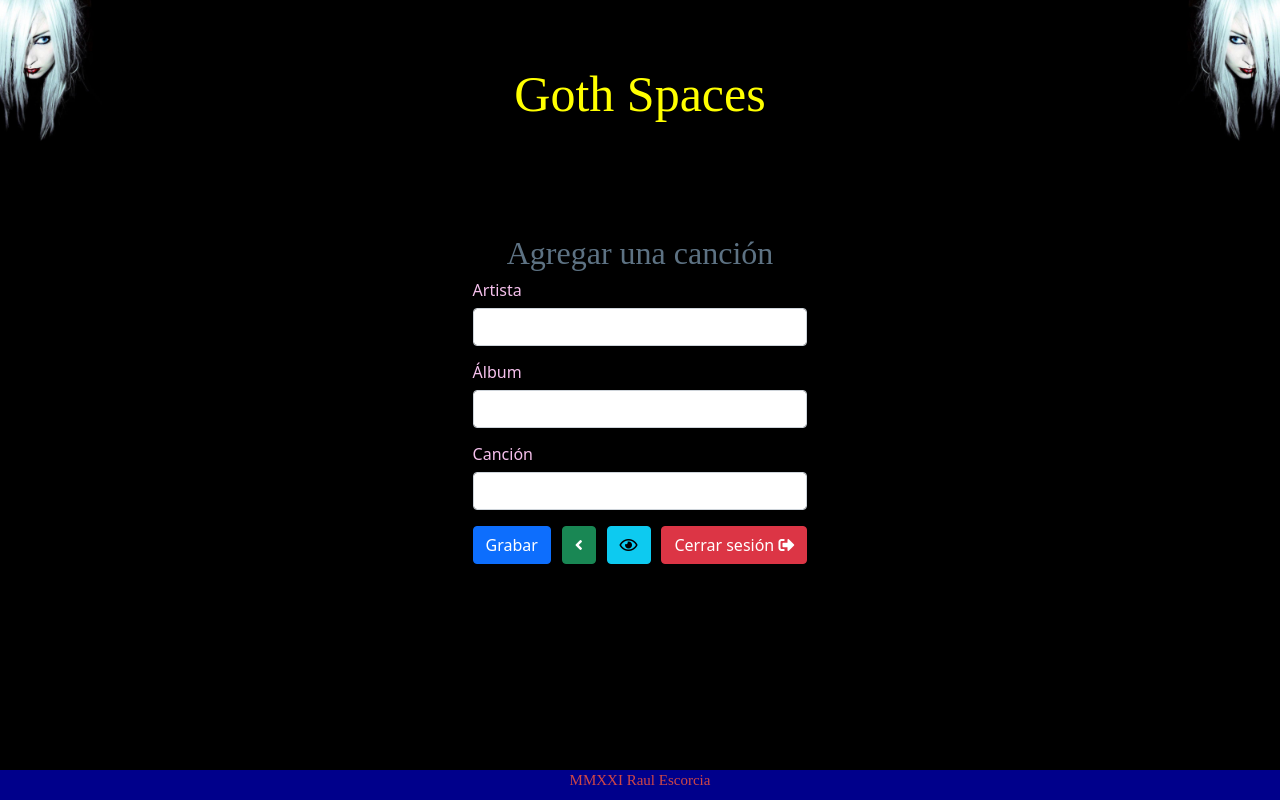
After one commit to raul-escorcia/goth, a Node server app: page /admin/panel/agregar in a window 1280 px wide. The commit adds this page. Run offline with Node 20, Linux system fonts and the light colour scheme; the visitor is signed in with stand-in values (Sample User, id 1); some web fonts are replaced.

Commit message:
Funcionando base de datos canciones y pagina de agregar

```diff
--- a/goth/public/stylesheets/admin.css
+++ b/goth/public/stylesheets/admin.css
@@ -53,3 +53,18 @@
     font-size: 20px;
     background-color: #000;
 }
+
+.base{
+    margin-bottom: 50px;
+}
+
+/* #grabar{
+    margin-left: 35%;
+} */
+
+.botones{
+    margin-left: 35%;
+    margin-right: 35%;
+    display: flex;
+    justify-content:space-between;
+}
--- a/goth/routes/admin/panel.js
+++ b/goth/routes/admin/panel.js
@@ -1,10 +1,25 @@
 var express = require('express');
 var router = express.Router();
+var panelModel = require('../../models/panelModel');
 
-router.get('/', function(req, res, next) {
+router.get('/', async function(req, res, next) {
+  var panel = await panelModel.getCanciones();
   res.render('admin/panel', {
       layout: 'admin/layout',
-      usuario: req.session.nombre
+      usuario: req.session.nombre,
+      panel
+  });
+});
+
+router.get('/eliminar/:id', async (req, res, next) => {
+  var id = req.params.id;
+  await panelModel.deleteCancionById(id);
+  res.redirect('/admin/panel');
+});
+
+router.get('/agregar', (req, res, next) => {
+  res.render('admin/agregar', {
+    layout: 'admin/layout'
   });
 });
 
--- /dev/null
+++ b/goth/views/admin/agregar.hbs
@@ -0,0 +1,25 @@
+<div class="container" style="margin-top: 80px; margin-bottom: 50px;">
+    <div class="row">
+        <h2 class="text-center">Agregar una canción</h2>
+        <form action="" method="post">
+            <div class="mb-3">
+                <label for="artista" class="form-label">Artista</label>
+                <input type="text" class="form-control" id="artista" name="artista">
+            </div>
+            <div class="mb-3">
+                <label for="album" class="form-label">Álbum</label>
+                <input type="text" class="form-control" id="album" name="album">
+            </div>
+            <div class="mb-3">
+                <label for="cancion" class="form-label">Canción</label>
+                <input type="text" class="form-control" id="cancion" name="cancion">
+            </div>
+            <div class="botones">
+            <button type="submit" class="btn btn-primary" id="grabar">Grabar</button>
+            <a href="/admin/panel" class="btn btn-success"><i class="fas fa-angle-left"></i></a>
+            <a href="/musica" class="btn btn-info" target="_blank"><i class="far fa-eye"></i></a>
+            <a href="" class="btn btn-danger">Cerrar sesión <i class="fas fa-sign-out-alt"></i></a>
+            </div>
+        </form>
+    </div>
+</div>
```
Also changed, not shown: goth/models/panelModel.js (added, +15 -0 lines), goth/public/stylesheets/musica.css (+48 -0 lines), goth/routes/musica.js (+5 -2 lines), goth/views/admin/panel.hbs (+9 -6 lines), goth/views/musica.hbs (+26 -17 lines).
